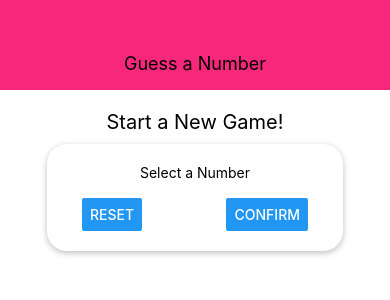
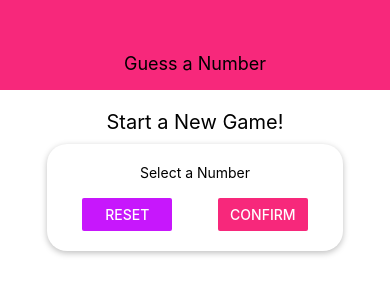
Before and after one commit to vladimir-ionita/tutorial-reactnative-numberguesser, a React Native app: screen / in a window 390 px wide. Shown: the top 300 px of the page. Built offline with nearby package versions, Linux system fonts and the light colour scheme.

Commit message:
Give more shape to `StartGameScreen`

```diff
--- a/screens/StartGameScreen.js
+++ b/screens/StartGameScreen.js
@@ -2,6 +2,7 @@
 import { View, Text, StyleSheet, TextInput, Button } from 'react-native'
 
 import Card from '../components/Card'
+import Colors from '../constants/colors'
 
 const StartGameScreen = props => {
     return (
@@ -11,8 +12,12 @@
                 <Text>Select a Number</Text>
                 <TextInput />
                 <View style={styles.buttonsContainer}>
-                    <Button title="Reset" onPress={() => { }} />
-                    <Button title="Confirm" onPress={() => { }} />
+                    <View style={styles.button}>
+                        <Button title="Reset" onPress={() => { }} color={Colors.accent} />
+                    </View>
+                    <View style={styles.button}>
+                        <Button title="Confirm" onPress={() => { }} color={Colors.primary} />
+                    </View>
                 </View>
             </Card>
         </View>
@@ -39,6 +44,9 @@
         width: '100%',
         justifyContent: 'space-between',
         paddingHorizontal: 15
+    },
+    button: {
+        width: '40%',
     }
 })
 
```
